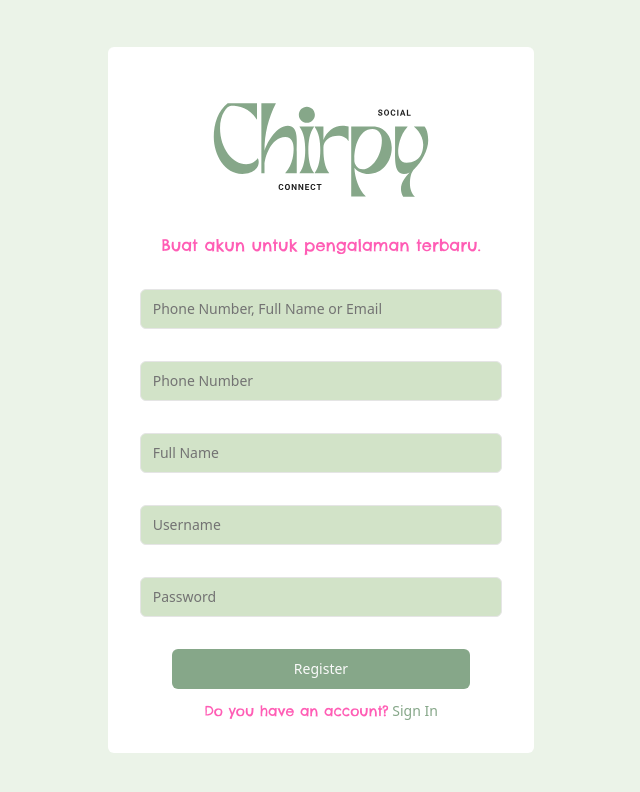
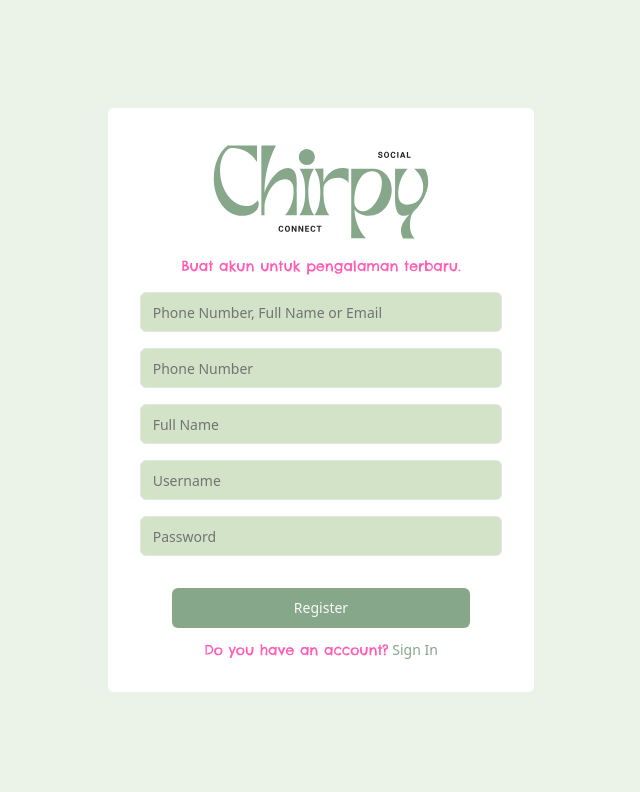
Before and after one commit to ALTA-SOSMED-PROJECT-GROUP-2/FE---REPO, a React (Vite) app: page /register in a window 1280 px wide. Shown: the top 792 px of the page, without its empty margins (319-959 px from the left). Built offline with nearby package versions, Linux system fonts and the light colour scheme.

Commit message:
fix: register alignment

```diff
--- a/src/components/custom-formfield.tsx
+++ b/src/components/custom-formfield.tsx
@@ -18,7 +18,7 @@ import { ReactNode } from "react";
 
 interface Props<T extends FieldValues> {
   name: FieldPath<T>;
-  label: string;
+  label?: string;
   placeholder?: string;
   options?: any[];
   description?: string;
@@ -39,7 +39,7 @@ const CustomFormField = <T extends FieldValues>(
       name={name}
       render={({ field }) => (
         <FormItem>
-          <FormLabel className="text-white">{label}</FormLabel>
+          {label &&<FormLabel className="text-white">{label}</FormLabel>}
           <FormControl>{children(field)}</FormControl>
           {description && <FormDescription>{description}</FormDescription>}
           <FormMessage className=" text-sage1"/>
--- a/src/pages/auth/register.tsx
+++ b/src/pages/auth/register.tsx
@@ -29,20 +29,20 @@ const Register = () => {
           className="flex flex-col w-full md:w-1/3 bg-white rounded-md p-8"
         >
           <img
-            //   className=' -mt-28'
+            className=' h-36 -my-5'
             src={logo}
             alt="Chirpy Logo"
           />
-          <p className="mt-2 sm:mt-3 text-center text-pinky font-chelsea">
+          <p className="mt-2 sm:mt-3 text-center text-pinky font-chelsea text-sm">
             Buat akun untuk pengalaman terbaru.
           </p>
-          <CustomFormField control={form.control} name="email" label="Email">
+          <CustomFormField control={form.control} name="email" >
             {(field) => (
               <Input
                 {...field}
                 placeholder="Phone Number, Full Name or Email"
                 type="email"
-                className="p-3 bg-sage3 rounded-md mt-4 sm:mt-8"
+                className="p-3 bg-sage3 rounded-md mt-4 sm:mt-4"
                 disabled={form.formState.isSubmitting}
                 aria-disabled={form.formState.isSubmitting}
               />
@@ -51,14 +51,13 @@ const Register = () => {
           <CustomFormField
             control={form.control}
             name="phone_number"
-            label="Phone Number"
           >
             {(field) => (
               <Input
                 {...field}
                 placeholder="Phone Number"
                 type="tel"
-                className="p-3 bg-sage3 rounded-md mt-4 sm:mt-8"
+                className="p-3 bg-sage3 rounded-md mt-4 sm:mt-4"
                 disabled={form.formState.isSubmitting}
                 aria-disabled={form.formState.isSubmitting}
               />
@@ -67,14 +66,13 @@ const Register = () => {
           <CustomFormField
             control={form.control}
             name="full_name"
-            label="Full Name"
           >
             {(field) => (
               <Input
                 {...field}
                 placeholder="Full Name"
                 type="text"
-                className="p-3 bg-sage3 rounded-md mt-4 sm:mt-8"
+                className="p-3 bg-sage3 rounded-md mt-4 sm:mt-4"
                 disabled={form.formState.isSubmitting}
                 aria-disabled={form.formState.isSubmitting}
               />
@@ -83,14 +81,13 @@ const Register = () => {
           <CustomFormField
             control={form.control}
             name="username"
-            label="Username"
           >
             {(field) => (
               <Input
                 {...field}
                 placeholder="Username"
                 type="text"
-                className="p-3 bg-sage3 rounded-md mt-4 sm:mt-8"
+                className="p-3 bg-sage3 rounded-md mt-4 sm:mt-4"
                 disabled={form.formState.isSubmitting}
                 aria-disabled={form.formState.isSubmitting}
               />
@@ -99,14 +96,13 @@ const Register = () => {
           <CustomFormField
             control={form.control}
             name="password"
-            label="Password"
           >
             {(field) => (
               <Input
                 {...field}
                 placeholder="Password"
                 type="password"
-                className="p-3 bg-sage3 rounded-md mt-4 sm:mt-8"
+                className="p-3 bg-sage3 rounded-md mt-4 sm:mt-4"
                 disabled={form.formState.isSubmitting}
                 aria-disabled={form.formState.isSubmitting}
               />
```
